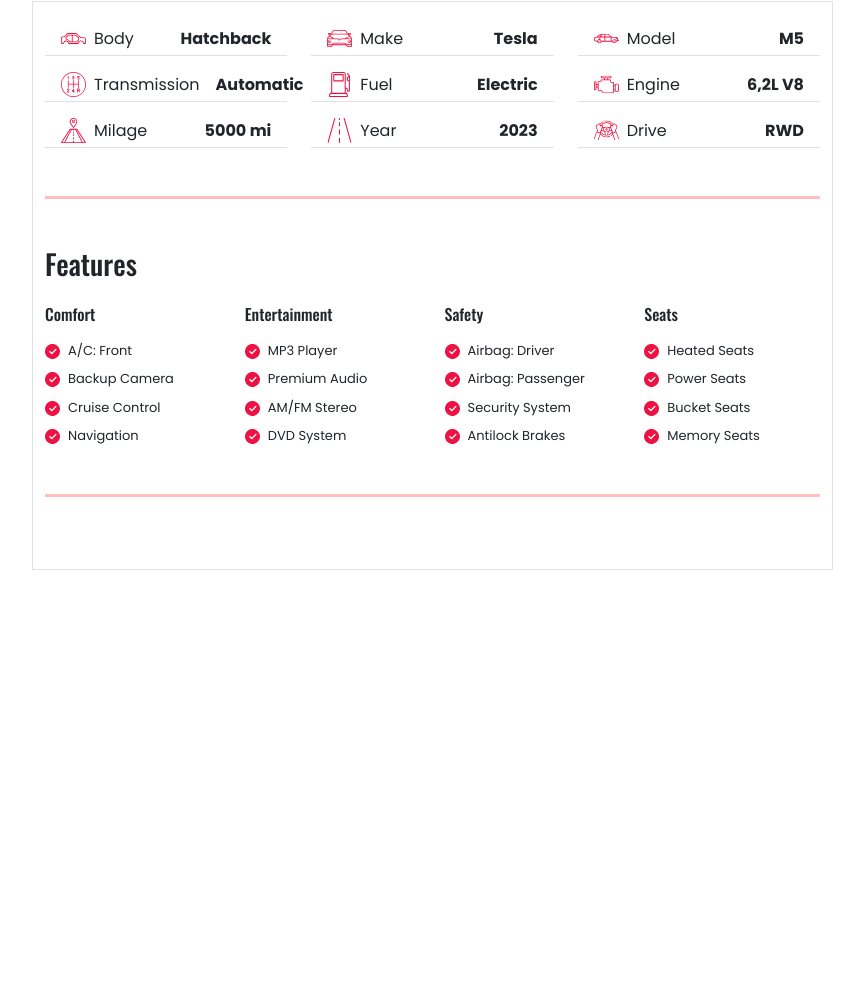
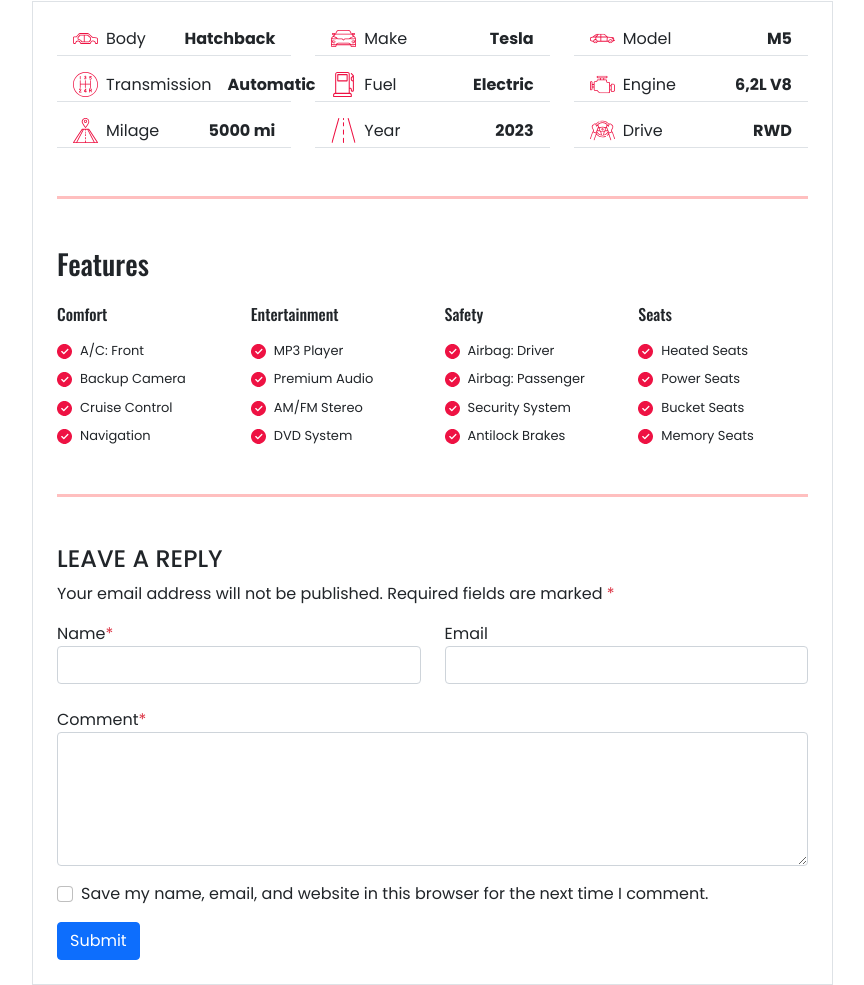
Before and after one commit to Haseeb3952/EV, a plain HTML site: page car-details.html in a window 1280 px wide. Shown: the part 714-1699 px from the top of the page, without its empty margins (74-938 px from the left). Before the commit the page ends 1284 px from the top, so only its background shows below. Drawn offline with nearby package versions, Linux system fonts and the light colour scheme; some packages are replaced by stand-ins of ours; a script that the page names is missing.

Commit message:
new [roject

```diff
--- a/car-details.html
+++ b/car-details.html
@@ -12,6 +12,8 @@
       integrity="sha384-EVSTQN3/azprG1Anm3QDgpJLIm9Nao0Yz1ztcQTwFspd3yD65VohhpuuCOmLASjC"
       crossorigin="anonymous"
     />
+
+    <script src="https://www.google.com/recaptcha/api.js" async defer></script>
 
     <!-- Custom CSS Link -->
 
@@ -183,9 +185,9 @@
     <!-- Navbar Section Ended -->
 
     <section>
-      <div class="container px-md-5 px-">
+      <div class="container px-md-5">
         <div class="row">
-          <div class="col-12 col-md-9 border-1 border py-4">
+          <div class="col-12 col-md-9 border-1 border p-4">
             <div class="row align-items-center justify-content-between gy-3">
               <div class="col-12 col-md-4">
                 <div
@@ -588,6 +590,32 @@
               </div>
             </div>
             <hr class="line w-md-75 my-5" />
+            <h4 class="text-uppercase">Leave a Reply</h4>
+            <p>Your email address will not be published. Required fields are marked <span class="text-danger">*</span></p>
+
+            <form action="">
+           <div class="row">
+            <div class="col-12 col-md-6">
+              <p class="m-0">Name<span class="text-danger">*</span></p>
+              <input type="text" class="form-control">
+            </div>
+            <div class="col-12 col-md-6">
+              <p class="m-0">Email</p>
+              <input type="email" class="form-control">
+            </div>
+            <div class="col-12">
+              <p class="m-0 pt-4">Comment<span class="text-danger">*</span></p>
+              <textarea name="" class="form-control" id="" cols="20" rows="5"></textarea>
+            </div>
+
+           </div>
+           <div class="my-3 form-check">
+            <input type="checkbox" class="form-check-input" id="exampleCheck1">
+            <label class="form-check-label" for="exampleCheck1">Save my name, email, and website in this browser for the next time I comment.</label>
+          </div>
+          <button class="btn btn-primary"> Submit</button>
+            </form>
+
           </div>
 
 
```
